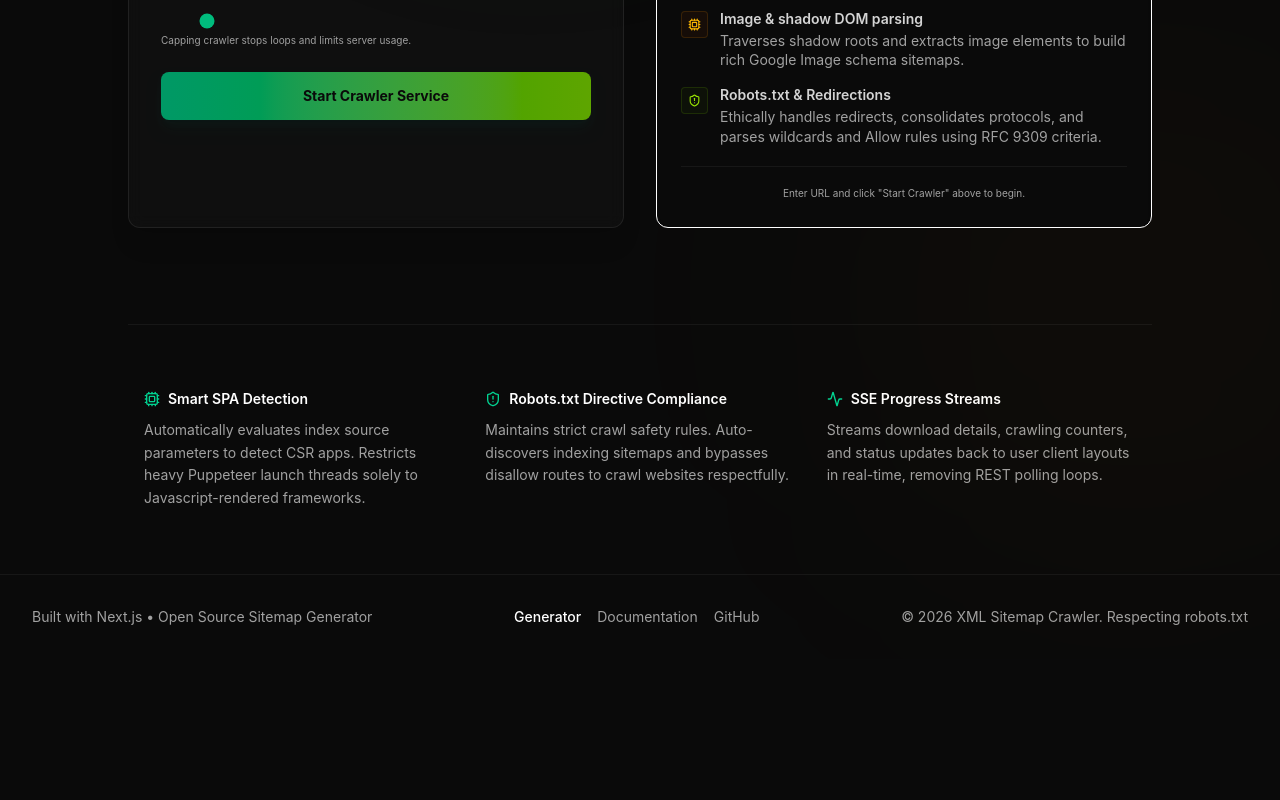
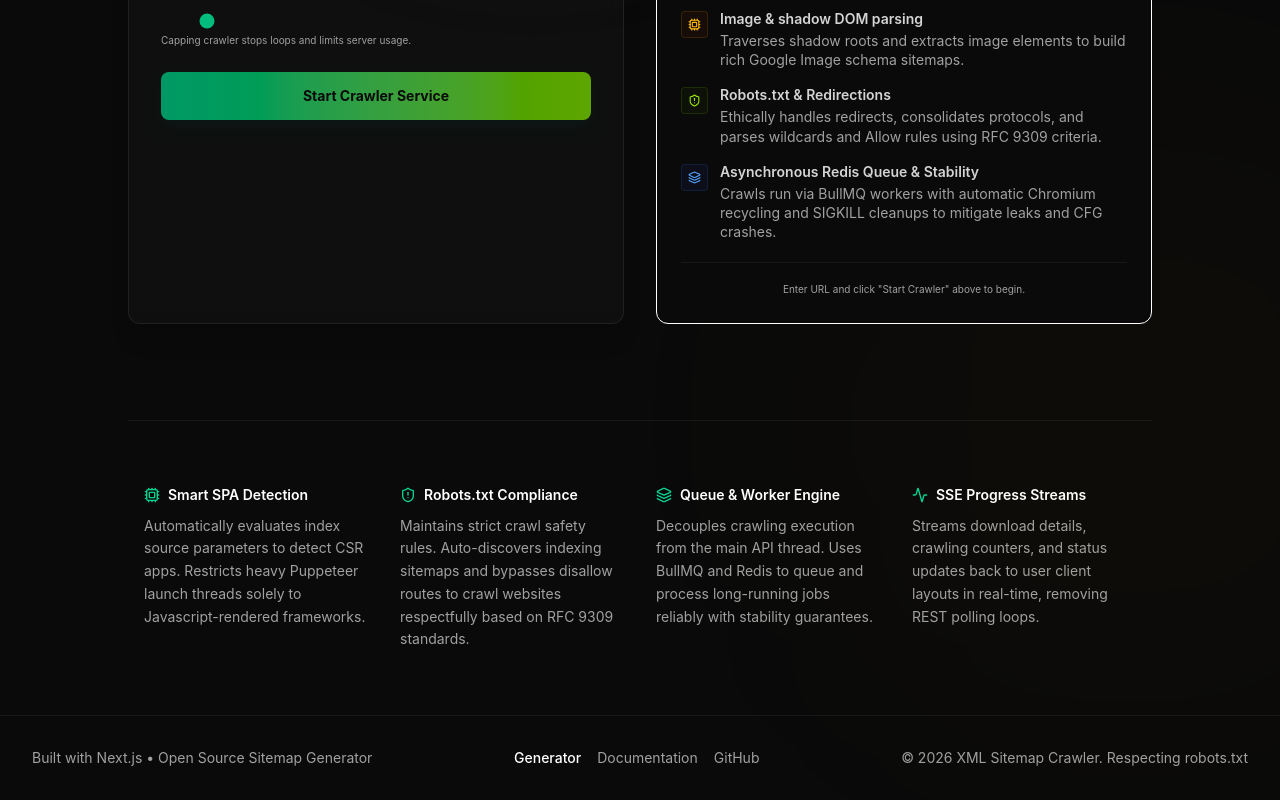
Before and after one commit to atharvdange618/xml-sitemap-generator, a Next.js app: page / in a window 1280 px wide. Shown: the part 447-1247 px from the top of the page. Before the commit the page ends 1106 px from the top, so only its background shows below. Built offline with nearby package versions, Linux system fonts and the light colour scheme.

Commit message:
docs: update readme, developer docs, and landing page with architecture flow diagram and stability features

```diff
--- a/src/app/docs/page.tsx
+++ b/src/app/docs/page.tsx
@@ -791,10 +791,16 @@ export default function Docs() {
                 <p>
                   This sitemap generator intelligently crawls websites to
                   discover all accessible pages and generates a
-                  standards-compliant XML sitemap. It&apos;s designed to handle
+                  standards-compliant XML sitemap. It is designed to handle
                   both traditional server-side rendered (SSR) pages and modern
                   client-side rendered (CSR) applications like React, Vue, and
                   Angular.
+                </p>
+                <p>
+                  It utilizes an asynchronous task processing architecture powered by BullMQ
+                  and Redis. Crawl requests are placed into a queue on submission and
+                  processed by a dedicated sitemap background worker. This handles long-running crawls
+                  without blocking the web server and streams progress updates using Server-Sent Events (SSE).
                 </p>
                 <p>
                   The generator uses a hybrid approach: it first attempts to
@@ -1506,22 +1512,23 @@ export default function Docs() {
                 <div className="p-5 bg-neutral-900/30 border border-neutral-800 rounded-xl space-y-2 hover:border-neutral-700/60 transition-all shadow-sm">
                   <h3 className="text-sm font-semibold text-neutral-100 flex items-center gap-2">
                     <span className="w-1.5 h-1.5 rounded-full bg-emerald-450" />
-                    Concurrent Request Worker Pool
+                    Asynchronous Redis Queue & Worker Pool
                   </h3>
                   <p className="text-sm text-neutral-300 leading-relaxed ">
-                    Sets a thread cap limit (5 by default) to balance scrape
-                    speed, executing index actions asynchronously without
-                    head-of-line blocking.
+                    Dispatches crawl tasks to a background worker queue (BullMQ & Redis),
+                    using a concurrency cap of 5 page crawl threads to crawl sites efficiently
+                    without blocking the Next.js API server event loop.
                   </p>
                 </div>
                 <div className="p-5 bg-neutral-900/30 border border-neutral-800 rounded-xl space-y-2 hover:border-neutral-700/60 transition-all shadow-sm">
                   <h3 className="text-sm font-semibold text-neutral-100 flex items-center gap-2">
                     <span className="w-1.5 h-1.5 rounded-full bg-emerald-450" />
-                    Shared Browser Context
+                    Recyclable Browser Pooling
                   </h3>
                   <p className="text-sm text-neutral-300 leading-relaxed ">
-                    Keeps the Chrome window active globally, spinning child tabs
-                    dynamically to avoid page container spin-up latencies.
+                    Maintains Chromium instances through an asynchronous manager that automatically
+                    recycles the browser after 50 page loads, force-killing old processes to prevent
+                    Windows Control Flow Guard (CFG) crashes and resource/handle leaks.
                   </p>
                 </div>
                 <div className="p-5 bg-neutral-900/30 border border-neutral-800 rounded-xl space-y-2 hover:border-neutral-700/60 transition-all shadow-sm">
--- a/src/app/page.tsx
+++ b/src/app/page.tsx
@@ -813,6 +813,21 @@ export default function Home() {
                         </p>
                       </div>
                     </div>
+
+                    <div className="flex items-start gap-3">
+                      <div className="p-1.5 rounded bg-blue-950/20 border border-blue-500/15 text-blue-400 shrink-0 mt-0.5">
+                        <Layers size={13} />
+                      </div>
+                      <div>
+                        <h4 className="text-sm font-semibold text-neutral-300">
+                          Asynchronous Redis Queue & Stability
+                        </h4>
+                        <p className="text-sm text-neutral-400 mt-0.5 leading-snug">
+                          Crawls run via BullMQ workers with automatic Chromium recycling
+                          and SIGKILL cleanups to mitigate leaks and CFG crashes.
+                        </p>
+                      </div>
+                    </div>
                   </div>
 
                   <div className="pt-3 border-t border-neutral-900 text-center">
@@ -905,7 +920,7 @@ export default function Home() {
       </main>
 
       <section className="max-w-5xl mx-auto px-4 py-16 border-t border-neutral-900">
-        <div className="grid grid-cols-1 md:grid-cols-3 gap-8">
+        <div className="grid grid-cols-1 sm:grid-cols-2 lg:grid-cols-4 gap-8">
           <div className="space-y-2.5">
             <div className="flex items-center gap-2 font-semibold text-white text-sm">
               <Cpu size={16} className="text-emerald-400" />
@@ -921,12 +936,23 @@ export default function Home() {
           <div className="space-y-2.5">
             <div className="flex items-center gap-2 font-semibold text-white text-sm">
               <ShieldAlert size={16} className="text-emerald-400" />
-              <span>Robots.txt Directive Compliance</span>
+              <span>Robots.txt Compliance</span>
             </div>
             <p className="text-sm text-neutral-400 leading-relaxed">
               Maintains strict crawl safety rules. Auto-discovers indexing
               sitemaps and bypasses disallow routes to crawl websites
-              respectfully.
+              respectfully based on RFC 9309 standards.
+            </p>
+          </div>
+
+          <div className="space-y-2.5">
+            <div className="flex items-center gap-2 font-semibold text-white text-sm">
+              <Layers size={16} className="text-emerald-400" />
+              <span>Queue & Worker Engine</span>
+            </div>
+            <p className="text-sm text-neutral-400 leading-relaxed">
+              Decouples crawling execution from the main API thread. Uses BullMQ
+              and Redis to queue and process long-running jobs reliably with stability guarantees.
             </p>
           </div>
 
--- a/src/utils/statsLogger.ts
+++ b/src/utils/statsLogger.ts
@@ -143,7 +143,7 @@ export class SitemapStats {
 ║   • Overlap (already in sitemap): ${String(this.overlapPages).padEnd(27)} ║
 ║                                                                ║
 ║ ══════════════════════════════════════════════════════════════ ║
-║ 📄 FINAL GENERATED SITEMAP: ${String(this.finalSitemapTotal).padEnd(33)} ║
+║   FINAL GENERATED SITEMAP: ${String(this.finalSitemapTotal).padEnd(34)} ║
 ║ ══════════════════════════════════════════════════════════════ ║
 ║                                                                ║
 ║ CRAWL DEPTH:                                                   ║
@@ -170,7 +170,7 @@ export class SitemapStats {
         filepath,
         JSON.stringify(this.toJSON(), null, 2),
       );
-      console.log(`\n✅ Stats saved to: ${filepath}`);
+      console.log(`\nStats saved to: ${filepath}`);
 
       const latestPath = path.join(LOGS_DIR, "latest.json");
       await fs.promises.writeFile(
```
Also changed, not shown: 1 other file (tests, documents, lock files or other folders).
